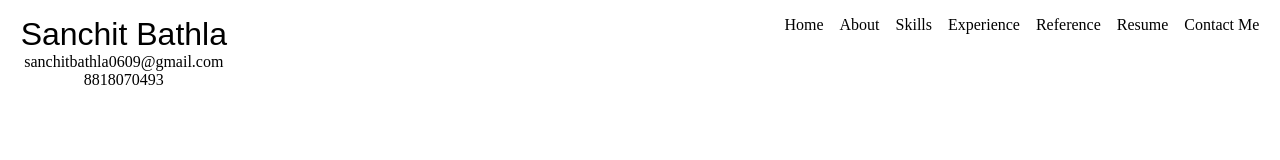
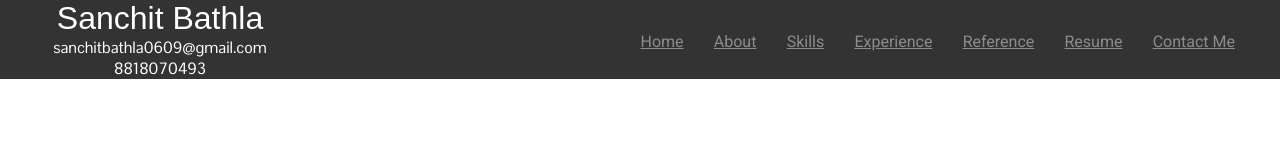
Before and after one commit to sancz0609/personal-resume, a plain HTML site: page index.html in a window 1280 px wide. Drawn offline with Linux system fonts and the light colour scheme; a web font is replaced by a local one.

Commit message:
header css

```diff
--- a/css/style.css
+++ b/css/style.css
@@ -1,27 +1,60 @@
 #header{
-	margin-left: 1%;
-	margin-right: 1%;
+	margin: -8px -8px 0px -8px;
+	overflow : hidden;
+	background-color: #333333;
 }
 
 #my-info{
-	float : left;
+	float: left;
 	text-align: center;
+	width: 25%;
 }
 
 #name{
 	font-size: 200%;
 	font-family: 'ABeeZee', sans-serif;
+	color : white;
+	text-decoration: none;
+}
+
+#name:hover{
+	color : #8c8c8c;
+}
+
+#email{
+	font-family: 'Pontano Sans', sans-serif;
+	color : white;
+}
+
+#phone{
+	font-family: 'Pontano Sans', sans-serif;
+	color : white;
 }
 
 #nav-bar{
 	text-align: right;
+	width : 75%;
+	float : left;
 }
 
 #nav-items{
+	padding-top: 16px;
+	margin-right: 45px;
 	list-style : none;
+	font-family: 'Roboto', sans-serif;
 }
 
 #nav-single-item{
 	display: inline;
-	margin-left: 1%;
+	margin-left: 3%;
 }
+
+#nav-single-item-link{
+	text-decoration: underline;
+	color : #8c8c8c;
+}
+
+#nav-single-item-link:hover{
+	color : white;
+	text-decoration: none;
+}
--- a/index.html
+++ b/index.html
@@ -13,7 +13,7 @@
 	<link type = "text/css" rel= "stylesheet" href="./css/style.css">
 
 	<!-- Google Font API -->
-	<link href="https://fonts.googleapis.com/css?family=ABeeZee" rel="stylesheet">
+	<link href="https://fonts.googleapis.com/css?family=ABeeZee|Pontano+Sans|Roboto" rel="stylesheet">
 
 	<!-- For Responsiveness -->
 	<meta name = "viewport" content = "width = device-width , initial-scale = 1 , shrink-to-fit = no">
@@ -31,19 +31,21 @@
 	<div id = "header">
 		<!-- Name and Contact information which will acts as a link to home page -->
 		<div id = "my-info">
-			<span id = "name">Sanchit Bathla</span><br>sanchitbathla0609@gmail.com<br>8818070493
+			<div> <a id = "name" href = "./index.html">Sanchit Bathla</a></div>
+			<div id = "email">sanchitbathla0609@gmail.com</div>
+			<div id = "phone">8818070493</div>
 		</div>
 
 		<!-- Website Navigation -->
 		<div id = "nav-bar">
 			<ul id = "nav-items">
-				<li id = "nav-single-item">Home</li>
-				<li id = "nav-single-item">About</li>
-				<li id = "nav-single-item">Skills</li>
-				<li id = "nav-single-item">Experience</li>
-				<li id = "nav-single-item">Reference</li>
-				<li id = "nav-single-item">Resume</li>
-				<li id = "nav-single-item">Contact Me</li>
+				<li id = "nav-single-item"> <a id = "nav-single-item-link" href = "./index.html"> Home</a> </li>
+				<li id = "nav-single-item"> <a id = "nav-single-item-link" href = "./about-sanchit/about.html"> About</a> </li>
+				<li id = "nav-single-item"> <a id = "nav-single-item-link" href = "./about-sanchit/skills.html"> Skills</a> </li>
+				<li id = "nav-single-item"> <a id = "nav-single-item-link" href = "./about-sanchit/experience.html"> Experience</a> </li>
+				<li id = "nav-single-item"> <a id = "nav-single-item-link" href = "./about-sanchit/reference.html"> Reference</a> </li>
+				<li id = "nav-single-item"> <a id = "nav-single-item-link" href = "./about-sanchit/resume.html"> Resume</a> </li>
+				<li id = "nav-single-item"> <a id = "nav-single-item-link" href = "./about-sanchit/contact-me.html"> Contact Me</a> </li>
 			</ul>
 		</div>
 
@@ -51,6 +53,7 @@
 	<!-- Common Header Ends Here  -->
 
 	<div id = "content">
+
 	</div>
 
 	<!-- Common Footer Starts Here -->
```
